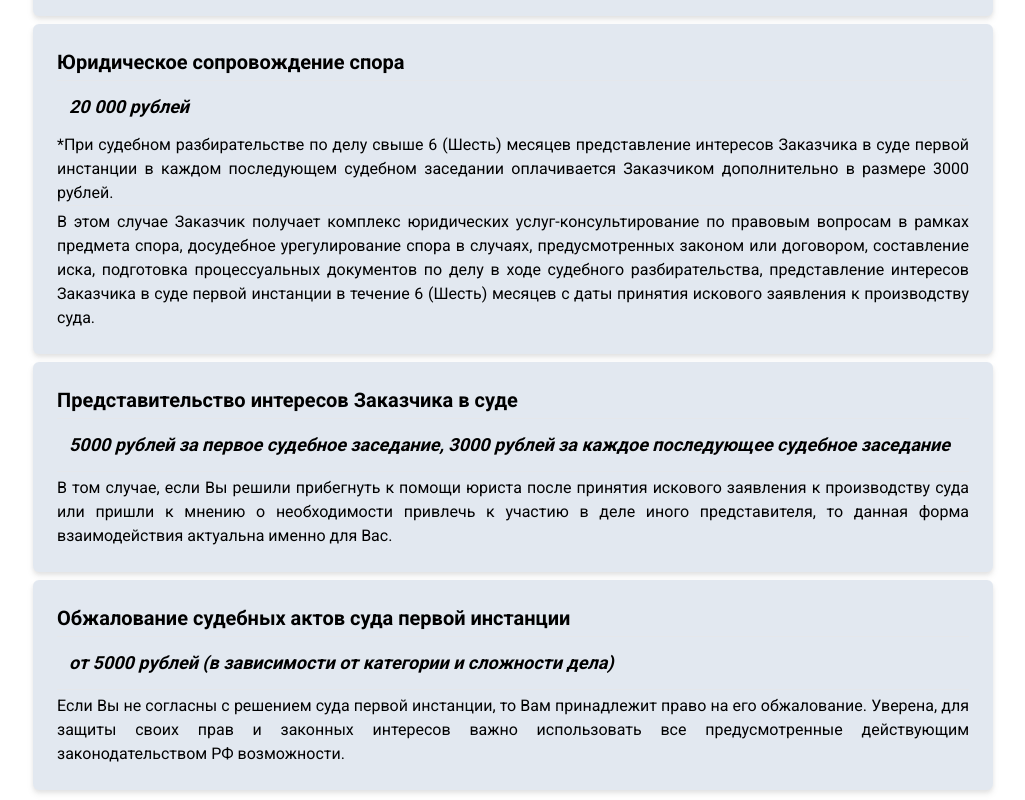
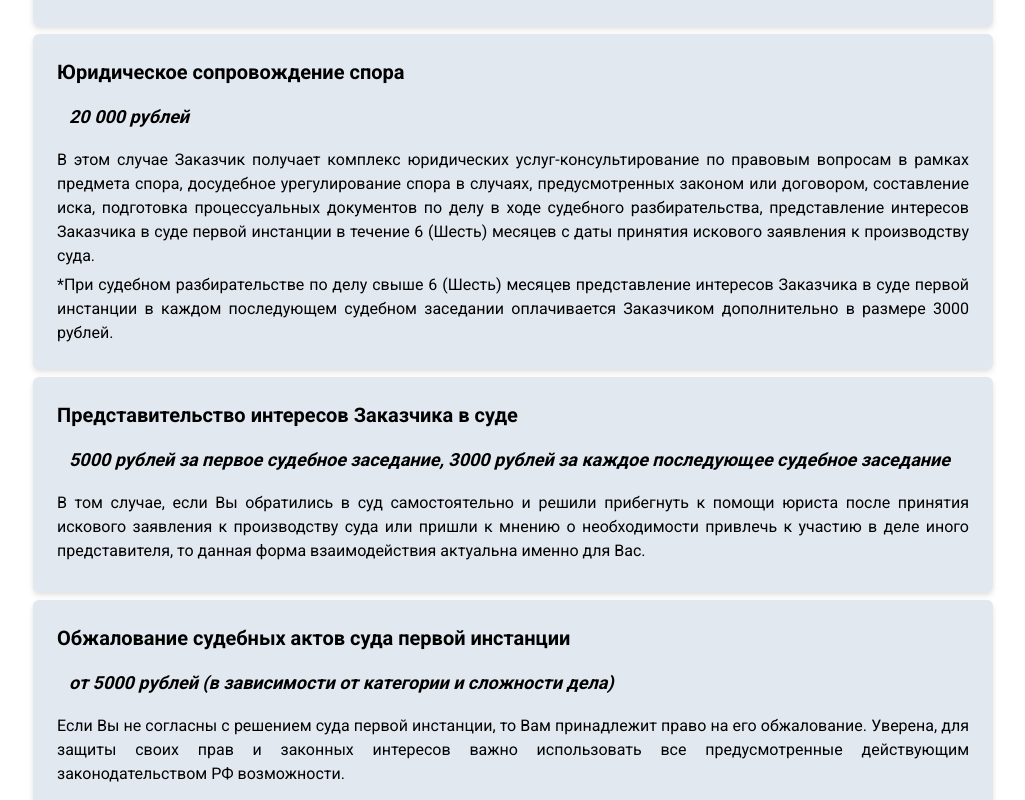
Before and after one commit to mizonov-iv/lawyer, a Vue app: page / in a window 1280 px wide. Shown: the part 2160-2960 px from the top of the page, without its empty margins (127-1152 px from the left). Built offline with nearby package versions, Linux system fonts and the light colour scheme.

Commit message:
no message

```diff
--- a/src/App.vue
+++ b/src/App.vue
@@ -29,9 +29,10 @@
           <h3 class="mb-1 text-xl	font-bold	">{{item.title}}</h3>
           <hr class="mb-1">
           <p class="m-3 text-lg font-semibold italic">{{item.price}}</p>
-          <p>{{item.additional}}</p>
           <hr class="mb-1">
           <p>{{item.subtitle}}</p>
+          <hr class="mb-1">
+          <p>{{item.additional}}</p>
         </li>
       </ul>
     </main>
@@ -118,7 +119,7 @@ const priceItems = ref([
   {
     title: "Представительство интересов Заказчика в суде",
     price: "5000 рублей за первое судебное заседание, 3000 рублей за каждое последующее судебное заседание",
-    subtitle: "В том случае, если Вы решили прибегнуть к помощи юриста после принятия искового заявления к производству суда или пришли к мнению о необходимости привлечь к участию в деле иного представителя, то данная форма взаимодействия актуальна именно для Вас.",
+    subtitle: "В том случае, если Вы обратились в суд самостоятельно и решили прибегнуть к помощи юриста после принятия искового заявления к производству суда или пришли к мнению о необходимости привлечь к участию в деле иного представителя, то данная форма взаимодействия актуальна именно для Вас.",
   },
   {
     title: "Обжалование судебных актов суда первой инстанции",
```
